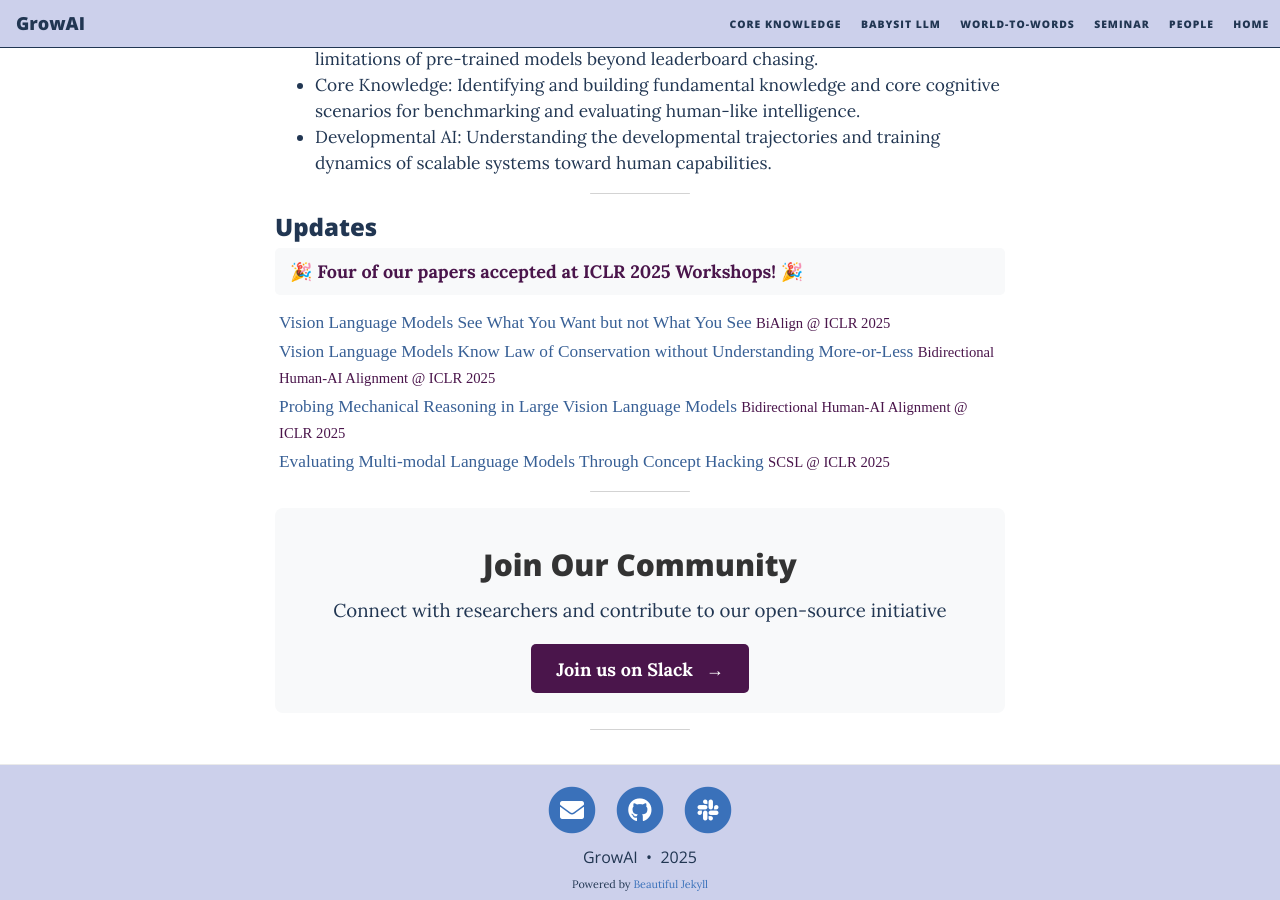
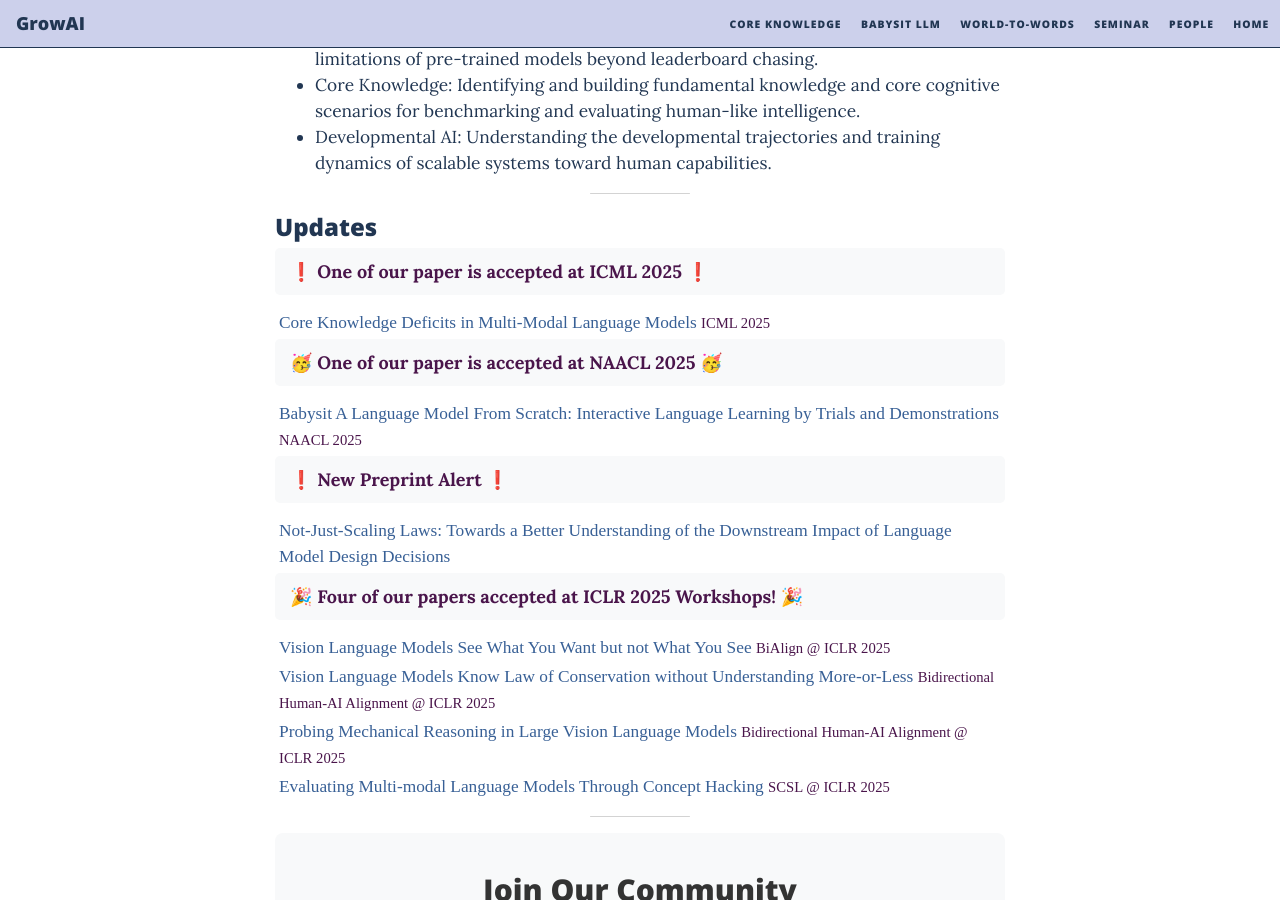
Before and after one commit to growing-ai-like-a-child/growing-ai-like-a-child.github.io, a Jekyll site: the page built from index.html, in a window 1280 px wide and 900 px high, scrolled down 614 px. Built offline with Jekyll 4.4.1, drawn with Linux system fonts in a browser that asks for light colours; nearby versions of some CDN libraries; the list of posts is cut into pages by our own code.

Commit message:
update front page

```diff
--- a/index.html
+++ b/index.html
@@ -53,6 +53,44 @@ layout: home
 
 <hr class="small" style="border-width: 1pt; border-color: lightgray;">
 <h3>Updates</h3>
+
+<div class="highlight-box" style="background-color: #f8f9fa; padding: 10px 15px; border-radius: 5px; margin-bottom: 15px;">
+    <p style="margin: 0; font-weight: bold; color: #4A154B;">❗ One of our paper is accepted at ICML 2025 ❗</p>
+</div>
+
+<div class="publication" style="margin: 3px; font-size: 12pt; font-family:'Times New Roman', Times, serif;">
+    <p style="margin: 1px; font-size: 13pt">
+        <a href="https://arxiv.org/abs/2410.10855" target="_blank">
+            Core Knowledge Deficits in Multi-Modal Language Models
+        </a>
+        <span style="font-size: 11pt; color: #4A154B;">ICML 2025</span>
+    </p>
+</div>
+
+<div class="highlight-box" style="background-color: #f8f9fa; padding: 10px 15px; border-radius: 5px; margin-bottom: 15px;">
+    <p style="margin: 0; font-weight: bold; color: #4A154B;">🥳 One of our paper is accepted at NAACL 2025 🥳</p>
+</div>
+
+<div class="publication" style="margin: 3px; font-size: 12pt; font-family:'Times New Roman', Times, serif;">
+    <p style="margin: 1px; font-size: 13pt">
+        <a href="https://aclanthology.org/2025.naacl-long.46.pdf" target="_blank">
+            Babysit A Language Model From Scratch: Interactive Language Learning by Trials and Demonstrations
+        </a>
+        <span style="font-size: 11pt; color: #4A154B;">NAACL 2025</span>
+    </p>
+</div>
+
+<div class="highlight-box" style="background-color: #f8f9fa; padding: 10px 15px; border-radius: 5px; margin-bottom: 15px;">
+    <p style="margin: 0; font-weight: bold; color: #4A154B;">❗ New Preprint Alert ❗</p>
+</div>
+
+<div class="publication" style="margin: 3px; font-size: 12pt; font-family:'Times New Roman', Times, serif;">
+    <p style="margin: 1px; font-size: 13pt">
+        <a href="https://arxiv.org/abs/2503.03862" target="_blank">
+            Not-Just-Scaling Laws: Towards a Better Understanding of the Downstream Impact of Language Model Design Decisions
+        </a>
+    </p>
+</div>
 
 <div class="highlight-box" style="background-color: #f8f9fa; padding: 10px 15px; border-radius: 5px; margin-bottom: 15px;">
     <p style="margin: 0; font-weight: bold; color: #4A154B;">🎉 Four of our papers accepted at ICLR 2025 Workshops! 🎉</p>
```
